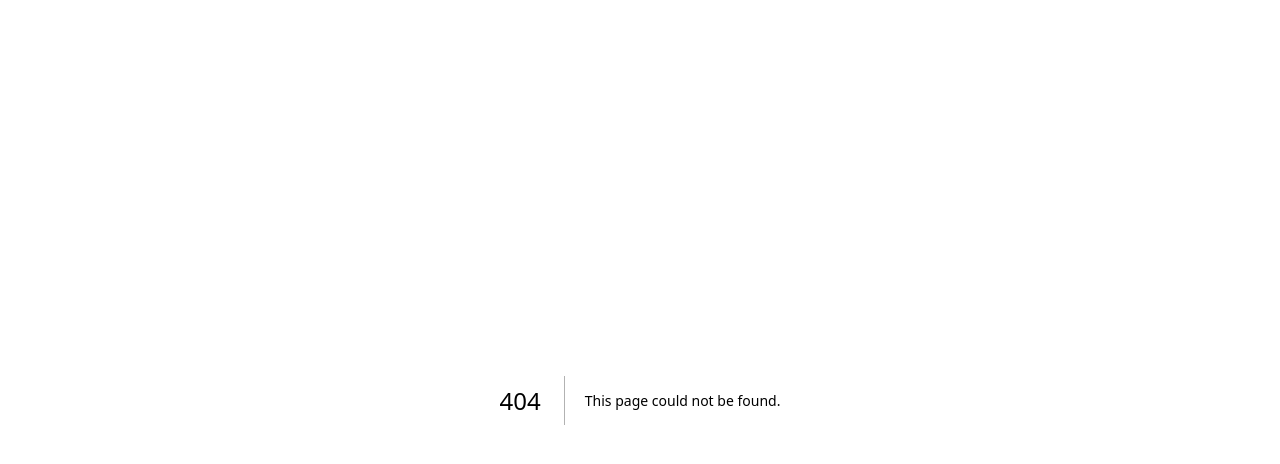
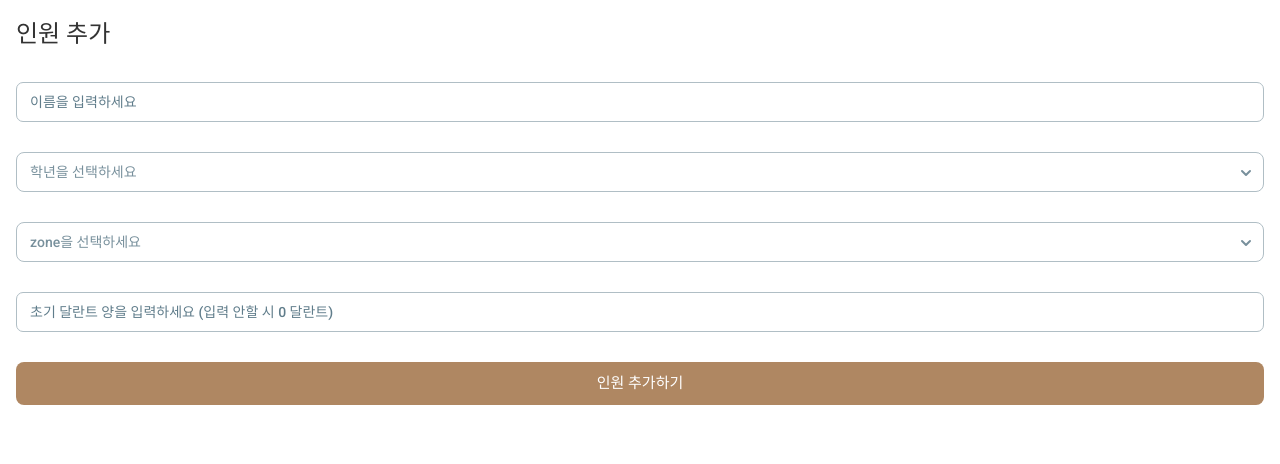
Before and after one commit to soomin9106/talent, a Next.js app in the folder frontend/: page /person in a window 1280 px wide. Before the commit this address had no page. Shown: the top 464 px of the page. Built offline with nearby package versions, Linux system fonts and the light colour scheme.

Commit message:
셀 내 인원 추가 페이지

```diff
--- a/frontend/app/(route)/add/page.tsx
+++ b/frontend/app/(route)/add/page.tsx
@@ -12,6 +12,8 @@ const AddCell = () => {
 
     const onClickCellAdd = () => {
         console.log('셀 추가 API call');
+        console.log(name);
+
     }
     return (
         <div className="bg-white flex flex-col space-y-[20px] w-full h-[100vh] p-[16px]">
@@ -19,15 +21,19 @@ const AddCell = () => {
                 <span className="font-medium text-[24px] text-black">셀 추가하기</span>
             </div>
             <div className="flex flex-col space-y-[10px] w-full">
-                <div className="border-[1px] border-lightGray p-[10px] rounded-[8px] text-[16px] text-black font-medium">
+                <div className="p-[10px] rounded-[8px] text-[16px] text-black font-medium">
                     <Input
-                        placeholder="셀 이름을 입력하세요"
+                        placeholder="셀이름을 입력하세요"
+                        label="셀이름을 입력하세요"
                         crossOrigin={undefined}
                         value={name}
-                        onChange={handleChange}
+                        onChange={(e) => {
+                            handleChange(e)
+                        }}
                         labelProps={{
-                            className: "border-[0px]",
+                            className: "",
                         }}
+                        className="peer w-full h-full bg-transparent text-blue-gray-700 font-normal outline outline-0 focus:outline-0 disabled:bg-blue-gray-50 disabled:border-0 transition-all placeholder-shown:border placeholder-shown:border-blue-gray-200 placeholder-shown:border-t-blue-gray-200 border focus:border-2 border-t-transparent focus:border-t-transparent text-sm px-3 py-2.5 rounded-[7px] border-blue-gray-200 focus:border-gray-900"
                     />
                 </div>
             </div>
--- a/frontend/app/(route)/detail/page.tsx
+++ b/frontend/app/(route)/detail/page.tsx
@@ -3,8 +3,8 @@
 import CellInfo from "@/app/_components/CellInfo";
 import { cellInfoMock } from "@/app/_const/mock";
 import classNames from "classnames";
-import { useSearchParams } from "next/navigation";
-import { useEffect, useRef, useState } from "react";
+import { useRouter, useSearchParams } from "next/navigation";
+import { useState } from "react";
 import { Input } from "@material-tailwind/react";
 import Check from "../../../public/check.svg"
 import Cancle from "../../../public/cancle.svg"
@@ -12,6 +12,7 @@ import Cancle from "../../../public/cancle.svg"
 const CellDetail = () => {
     const params = useSearchParams();
     const id = Number(params.get('id'))
+    const router = useRouter()
 
     //Filter from mock data - about specific cell
     const data = cellInfoMock.find((cell: CellInfo) => {
@@ -83,7 +84,7 @@ const CellDetail = () => {
             <div className="flex flex-row space-x-[4px] w-full">
                 <div
                     onClick={() => {
-                        console.log('셀 인원 추가');
+                        router.push('/person')
                     }}
                     className={classNames(
                         "cursor-pointer px-[28px] py-[12px] rounded-[8px] bg-brown mt-auto",
@@ -96,7 +97,7 @@ const CellDetail = () => {
                 </div>
                 <div
                     onClick={() => {
-                        console.log('셀 인원 추가');
+                        console.log('보고서 작성');
                     }}
                     className={classNames(
                         "cursor-pointer px-[28px] py-[12px] rounded-[8px] bg-brown mt-auto",
--- /dev/null
+++ b/frontend/app/(route)/person/page.tsx
@@ -0,0 +1,166 @@
+'use client';
+import { Input, Select, Option } from "@material-tailwind/react"
+import classNames from "classnames"
+import { useState } from "react"
+
+const AddPerson = () => {
+    const [name, setName] = useState("")
+    const [grade, setGrade] = useState("")
+    const [zone, setZone] = useState("")
+    const [talent, setTalent] = useState("")
+
+    const handleChange = (event: { target: { value: any; }; }, setValue: (arg0: any) => void) => {
+        setValue(event.target.value)
+    }
+
+    const onClickPersonAdd = () => {
+        console.log(name);
+        console.log(grade);
+        console.log(zone);
+        console.log(talent);
+    }
+
+    const gradeOptions = [
+        {
+            id: 1,
+            value: "1",
+            label: "1학년"
+        },
+        {
+            id: 2,
+            value: "2",
+            label: "2학년"
+        },
+
+        {
+            id: 3,
+            value: "3",
+            label: "3학년"
+        },
+
+        {
+            id: 4,
+            value: "4",
+            label: "4학년"
+        },
+
+        {
+            id: 5,
+            value: "5",
+            label: "5학년"
+        },
+
+        {
+            id: 6,
+            value: "6",
+            label: "6학년"
+        },
+
+    ]
+
+    const zoneOptions = [
+        {
+            value: "Green",
+            label: "Green"
+        },
+        {
+            value: "Gray",
+            label: "Gray"
+        },
+        {
+            value: "Black",
+            label: "Black"
+        },
+        {
+            value: "New",
+            label: "New"
+        },
+    ]
+
+    return (
+        <div className="bg-white flex flex-col space-y-[20px] w-full h-[100vh] p-[16px]">
+            <div>
+                <span className="font-medium text-[24px] text-black">인원 추가</span>
+            </div>
+            <div className="flex flex-col space-y-[10px] w-full">
+                <div className="w-full py-[10px] rounded-[8px] text-[16px] text-black font-medium">
+                    <Input
+                        placeholder="이름을 입력하세요"
+                        label="이름을 입력하세요"
+                        crossOrigin={undefined}
+                        value={name}
+                        onChange={(e) => {
+                            handleChange(e, setName)
+                        }}
+                        labelProps={{
+                            className: "",
+                        }}
+                        className="peer w-full h-full bg-transparent text-blue-gray-700 font-normal outline outline-0 focus:outline-0 disabled:bg-blue-gray-50 disabled:border-0 transition-all placeholder-shown:border placeholder-shown:border-blue-gray-200 placeholder-shown:border-t-blue-gray-200 border focus:border-2 border-t-transparent focus:border-t-transparent text-sm px-3 py-2.5 rounded-[7px] border-blue-gray-200 focus:border-gray-900"
+                    />
+                </div>
+                <div className="flex w-full py-[10px] rounded-[8px] text-[16px] text-black font-medium">
+                    <Select selected={
+                        (element) => {
+                            setGrade(element?.props?.value)
+                            return element?.props?.value
+                        }
+                    } color="blue" value={grade} label="학년을 선택하세요" className="flex border-[1px] rounded-[8px] text-black" placeholder={"학년을 선택하세요"}>
+                        {
+                            gradeOptions.map((option) => {
+                                return (
+                                    <Option className="text-black" id={option.value} value={option.value}>{option.label}</Option>
+                                )
+                            })
+                        }
+                    </Select>
+
+
+                </div>
+                <div className="w-full py-[10px] rounded-[8px] text-[16px] text-black font-medium">
+                    <Select selected={
+                        (element) => {
+                            setZone(element?.props?.value)
+                            return element?.props?.value
+                        }
+                    } color="blue" value={zone} label="zone을 선택하세요" className="flex border-[1px] rounded-[8px] text-black" placeholder={"zone을 선택하세요"}>
+                        {
+                            zoneOptions.map((option) => {
+                                return (
+                                    <Option className="text-black" id={option.value} value={option.value}>{option.label}</Option>
+                                )
+                            })
+                        }
+                    </Select>
+                </div>
+                <div className="w-full py-[10px] rounded-[8px] text-[16px] text-black font-medium">
+                    <Input
+                        placeholder="초기 달란트 양을 입력하세요 (입력 안할 시 0 달란트)"
+                        label="초기 달란트 양을 입력하세요 (입력 안할 시 0 달란트)"
+                        crossOrigin={undefined}
+                        value={talent}
+                        onChange={(e) => {
+                            handleChange(e, setTalent)
+                        }}
+                        labelProps={{
+                            className: "",
+                        }}
+                        className="peer w-full h-full bg-transparent text-blue-gray-700 font-normal outline outline-0 focus:outline-0 disabled:bg-blue-gray-50 disabled:border-0 transition-all placeholder-shown:border placeholder-shown:border-blue-gray-200 placeholder-shown:border-t-blue-gray-200 border focus:border-2 border-t-transparent focus:border-t-transparent text-sm px-3 py-2.5 rounded-[7px] border-blue-gray-200 focus:border-gray-900"
+                    />
+                </div>
+            </div>
+            <div
+                onClick={onClickPersonAdd}
+                className={classNames(
+                    "cursor-pointer px-[28px] py-[10px] rounded-[8px] bg-brown mt-auto flex justify-center",
+
+                )}
+            >
+                <span className={classNames("font-medium text-[15px] text-white")}>
+                    인원 추가하기
+                </span>
+            </div>
+        </div>
+    )
+}
+
+export default AddPerson
--- a/frontend/app/_components/CellInfo.tsx
+++ b/frontend/app/_components/CellInfo.tsx
@@ -17,16 +17,16 @@ const CellInfo = ({ activeCellId }: CellInfoProps) => {
         <div className="w-full flex flex-col space-y-[12px]">
             <div className="w-full bg-white flex shadow-sm px-[8px] py-[8px] rounded-[8px] space-x-[42px] items-center">
                 <div>
-                    <span className="text-black text-[16px] font-medium">이름</span>
+                    <span className="text-black text-[14px] font-medium">이름</span>
                 </div>
-                <div className="border rounded-[10px]">
-                    <span className="text-black text-[16px] font-medium">학년</span>
+                <div className="border rounded-[10px] p-[4px]">
+                    <span className="text-black text-[14px] font-medium">학년</span>
                 </div>
                 <div className="flex flex-col space-y-[4px]">
-                    <span className="text-black text-[16px] font-medium">zone</span>
+                    <span className="text-black text-[14px] font-medium">zone</span>
                 </div>
                 <div>
-                    <span className="text-black text-[16px] font-medium">달란트</span>
+                    <span className="text-black text-[14px] font-medium">달란트</span>
                 </div>
             </div>
             {
--- a/frontend/app/_components/StudentInfo.tsx
+++ b/frontend/app/_components/StudentInfo.tsx
@@ -7,31 +7,31 @@ const StudentInfo = (props: StudentInfoProps) => {
     return (
         <div className="w-full bg-white flex shadow-sm px-[8px] py-[8px] rounded-[8px] space-x-[42px] items-center">
             <div>
-                <span className="text-black text-[16px] font-medium">{name}</span>
+                <span className="text-black text-[14px] font-medium whitespace-nowrap">{name}</span>
             </div>
-            <div className="border rounded-[10px]">
-                <span className="text-black text-[16px] font-medium">{grade}학년</span>
+            <div className="border p-[4px] rounded-[10px]">
+                <span className="text-black text-[14px] font-medium whitespace-nowrap">{grade}</span>
             </div>
             <div className="flex flex-col space-y-[4px]">
-                <span className="text-black text-[16px] font-medium">{zone}</span>
+                <span className="text-black text-[14px] font-medium">{zone}</span>
                 <div className={classNames(
                     "w-[40px] h-[8px]",
                     `${zoneColor}`
                 )}></div>
             </div>
             <div>
-                <span className="text-black text-[16px] font-medium">{talent}</span>
+                <span className="text-black text-[14px] font-medium">{talent}</span>
             </div>
             <div
                 onClick={() => {
                     console.log('수정하기');
                 }}
                 className={classNames(
-                    "cursor-pointer px-[12px] py-[10px] rounded-[8px] bg-brown mt-auto",
+                    "cursor-pointer p-[8px] rounded-[8px] bg-brown mt-auto",
 
                 )}
             >
-                <span className={classNames("font-medium text-[15px] text-white")}>
+                <span className={classNames("font-medium text-[14px] text-white whitespace-nowrap")}>
                     수정
                 </span>
             </div>
--- a/frontend/tailwind.config.ts
+++ b/frontend/tailwind.config.ts
@@ -1,4 +1,6 @@
 import type { Config } from 'tailwindcss'
+
+const withMT = require("@material-tailwind/react/utils/withMT");
 
 const config: Config = {
   content: [
@@ -26,4 +28,4 @@ const config: Config = {
   },
   plugins: [],
 }
-export default config
+export default withMT(config)
```
